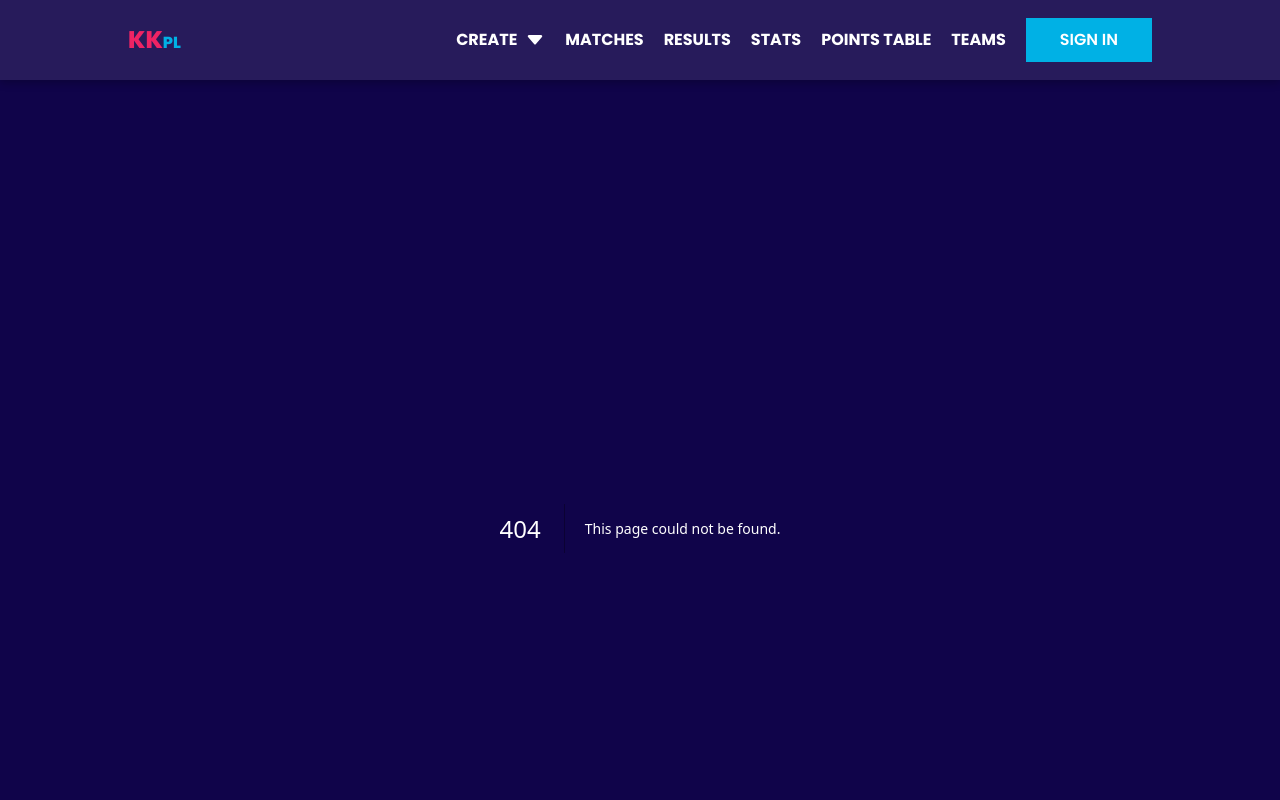
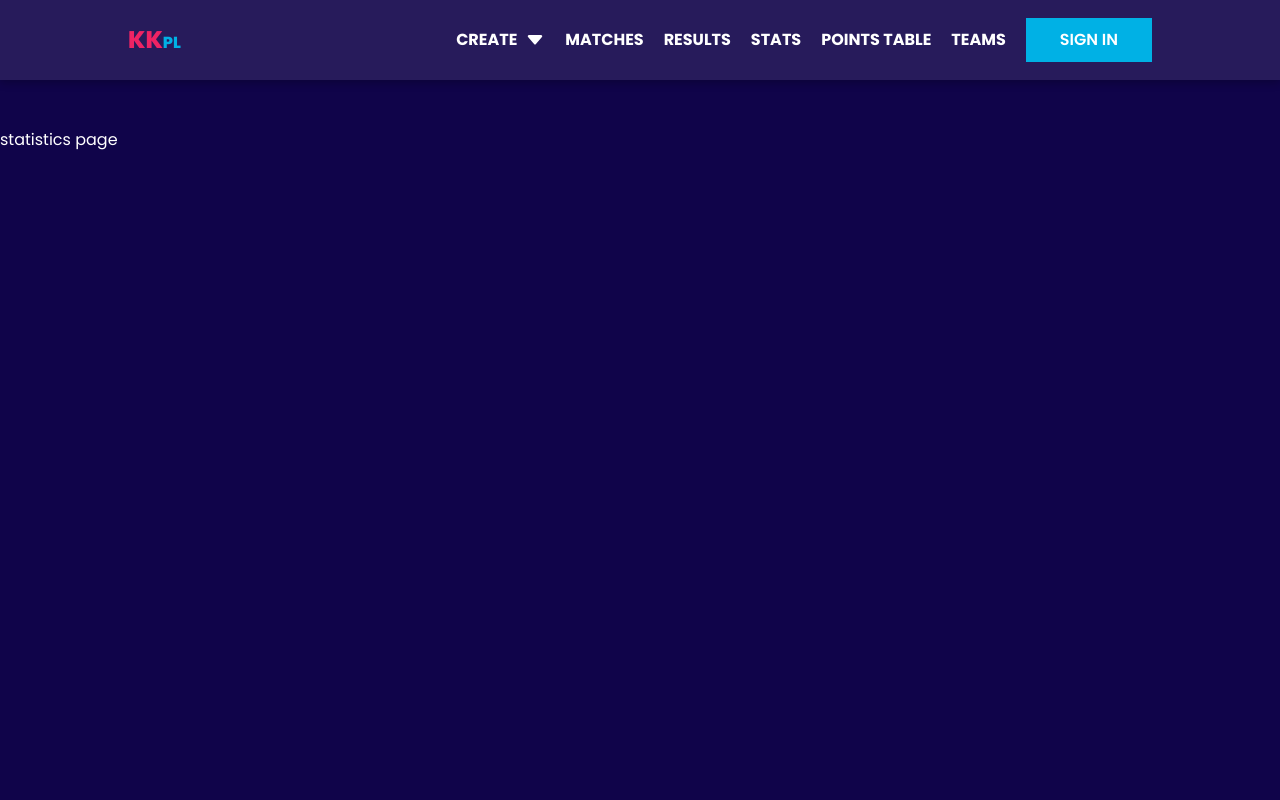
Before and after one commit to mjaumi/NEXT-KKPL-fantasy-premier-league, a Next.js app: page /statistics in a window 1280 px wide. Before the commit this address had no page. Shown: the top 800 px of the page. Built offline with nearby package versions, Linux system fonts and the light colour scheme.

Commit message:
statistics page created

```diff
--- /dev/null
+++ b/src/app/statistics/page.tsx
@@ -0,0 +1,8 @@
+export default function StatisticsPage() {
+  // rendering statistics page here
+  return (
+    <>
+      <p>statistics page</p>
+    </>
+  );
+}
```
